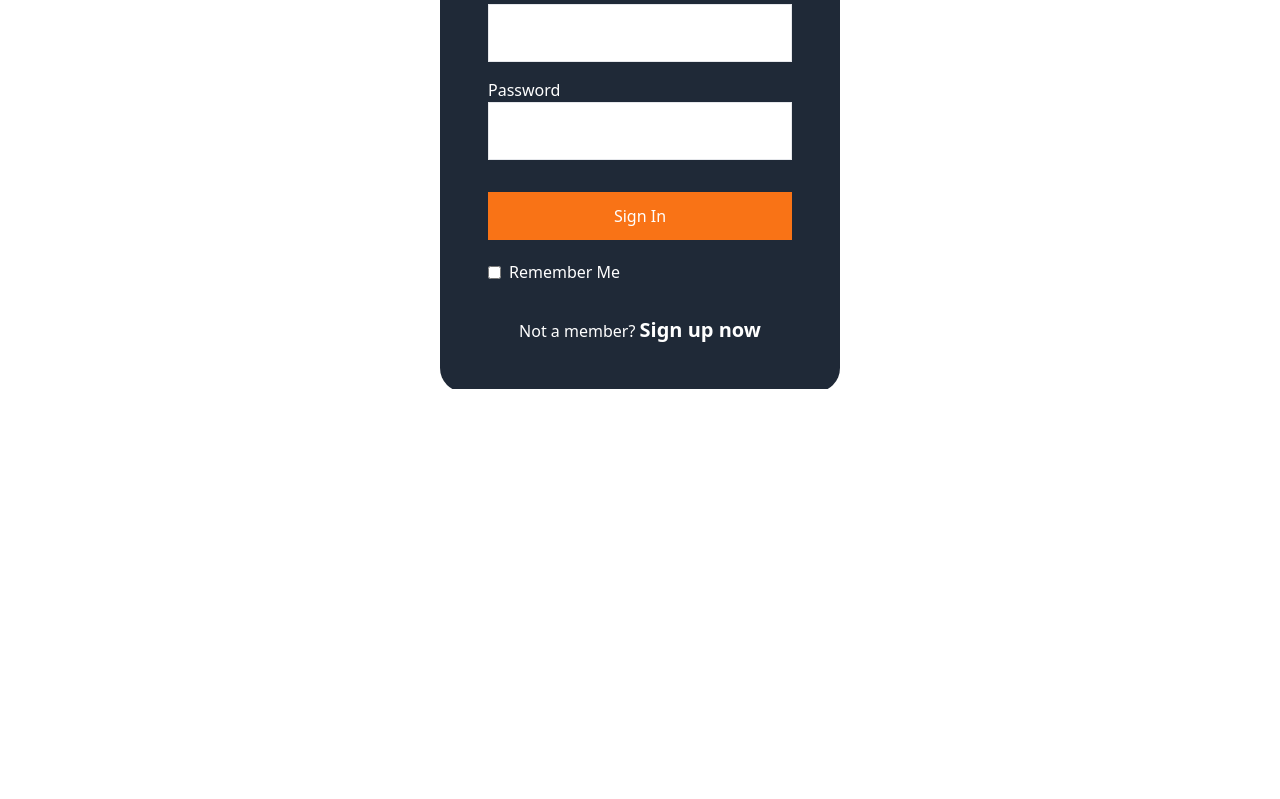
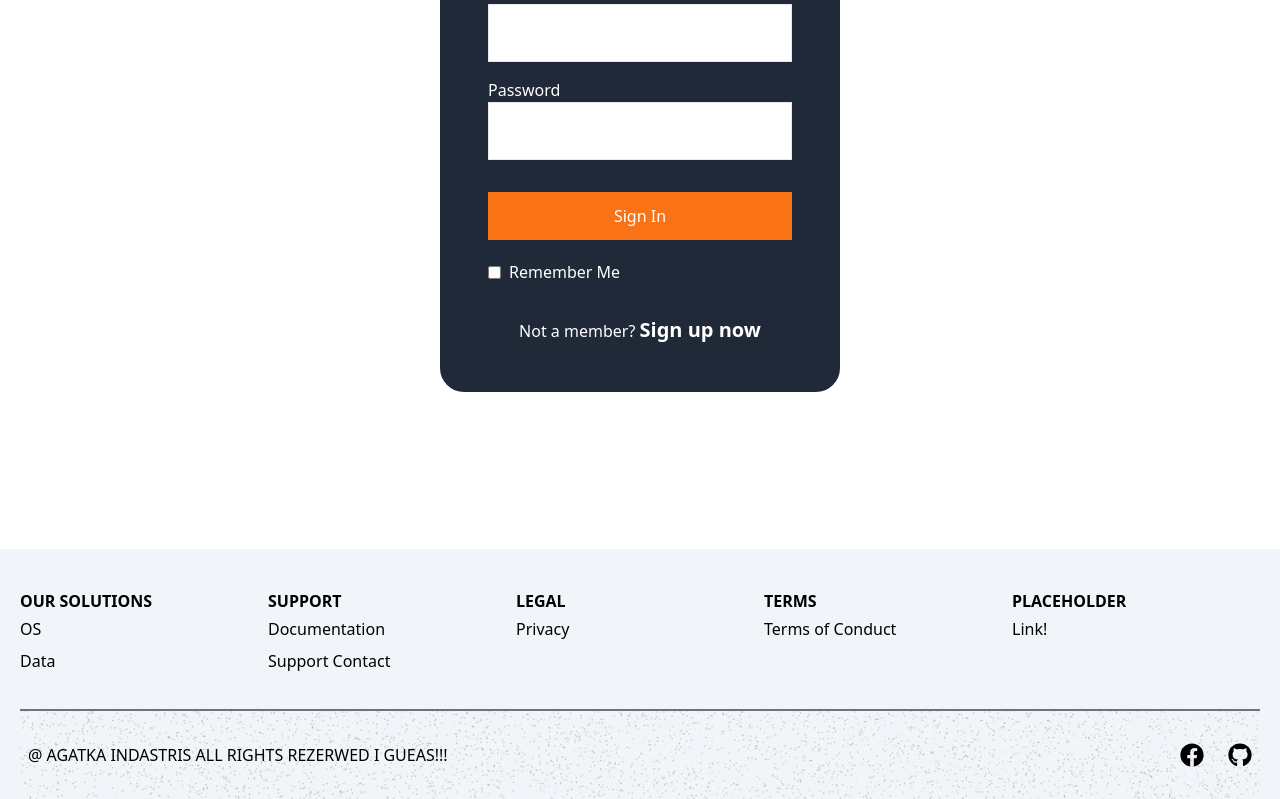
Before and after one commit to kibolApp/password-management-App, a React (Create React App) app in the folder client/: page /Auth in a window 1280 px wide. Shown: the part 411-1210 px from the top of the page. Before the commit the page ends 800 px from the top, so only its background shows below. Built offline with nearby package versions, Linux system fonts and the light colour scheme.

Commit message:
Footer work in progres

```diff
--- /dev/null
+++ b/client/src/components/Footer.jsx
@@ -0,0 +1,65 @@
+import React from "react";
+
+import { FaFacebook, FaGithub } from "react-icons/fa";
+import background from "../../src/background.png";
+
+const Footer = () => {
+  return (
+    <div className="w-full mt-24 bg-slate-100 dark:text-gray-300 dark:bg-gray-900 text-custom-dark py-y px-2">
+      <div className="max-w-[1240px] mx-auto grid grid-cols-2 md:grid-cols-5 border-b-2 border-gray-500 py-8">
+        <div>
+          <h6 className="font-bold uppercase pt-2">Our Solutions</h6>
+          <ul>
+            <li className="py-1">OS</li>
+            <li className="py-1">Data</li>
+          </ul>
+        </div>
+        <div>
+          <h6 className="font-bold uppercase pt-2">Support</h6>
+          <ul>
+            <li className="py-1">Documentation</li>
+            <li className="py-1">Support Contact</li>
+          </ul>
+        </div>
+        <div>
+          <h6 className="font-bold uppercase pt-2">Legal</h6>
+          <ul>
+            <li className="py-1">Privacy</li>
+          </ul>
+        </div>
+        <div>
+          <h6 className="font-bold uppercase pt-2">Terms</h6>
+          <ul>
+            <li className="py-1">Terms of Conduct</li>
+          </ul>
+        </div>
+        <div>
+          <h6 className="font-bold uppercase pt-2">PlaceHolder</h6>
+          <ul>
+            <li className="py-1">Link!</li>
+          </ul>
+        </div>
+      </div>
+
+      <div
+        className="flex flex-col max-w-[1240px] px-2 py-4 mx-auto justify-between sm:flex-row text-custom-dark dark:text-white "
+        style={{
+          backgroundImage: `url(${background})`,
+          backgroundSize: "cover",
+          backgroundPosition: "center",
+        }}
+      >
+        <p className="py-4">
+          @ AGATKA INDASTRIS ALL RIGHTS REZERWED I GUEAS!!!
+        </p>
+        <p className="py-4"></p>
+        <div className="flex justify-between pt-4 text-2xl gap-6">
+          <FaFacebook />
+          <FaGithub />
+        </div>
+      </div>
+    </div>
+  );
+};
+
+export default Footer;
--- a/client/src/pages/Auth.js
+++ b/client/src/pages/Auth.js
@@ -2,6 +2,7 @@ import React, { useState } from 'react';
 import Login from '../components/login';
 import Register from '../components/register';
 import Header from '../components/header';
+import Footer from '../components/Footer';
 
 export default function Auth() {
     const [isLoginVisible, setIsLoginVisible] = useState(true);
@@ -11,11 +12,12 @@ export default function Auth() {
     }
 
     return (
-        <div className='relative w-full h-screen overflow-hidden bg-white dark:bg-custom-black'>
+        <div className='relative w-full h-screen bg-white dark:bg-custom-black'>
             <Header />
             <div className='flex justify-center items-center h-full relative z-10'>
                 {isLoginVisible ? <Login toggleForm={toggleForm} /> : <Register toggleForm={toggleForm} />}
             </div>
+            <Footer />
         </div>
     )
 }
--- a/client/src/pages/Home.js
+++ b/client/src/pages/Home.js
@@ -2,6 +2,7 @@ import React from 'react'
 import App from '../App'
 import Header from '../components/header';
 import Hero from '../components/hero';
+import Footer from '../components/Footer';
 
 const Home = () => {
     return (
@@ -9,6 +10,7 @@ const Home = () => {
             <Header />
             <Hero />
             <App />
+            <Footer />
         </div>
     )
 }
```
Also changed, not shown: client/src/background.png (added).
